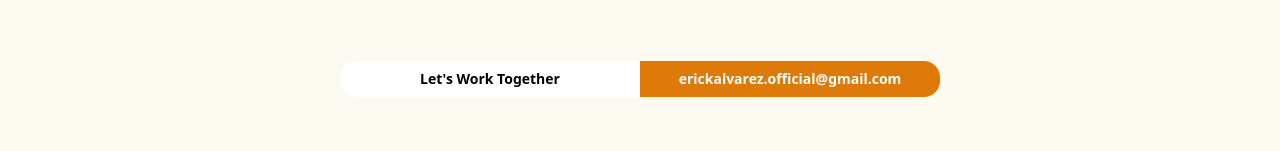
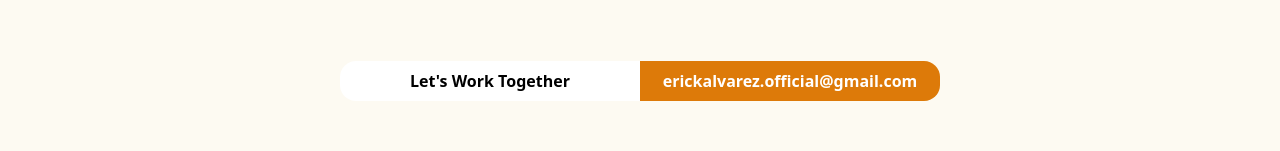
Before and after one commit to erick505alvarez/erick-alvarez, a Gatsby site: page / in a window 1280 px wide. Shown: the part 1685-1836 px from the top of the page. Built offline with nearby package versions, Linux system fonts and the light colour scheme; Gatsby itself is replaced by a stand-in of ours.

Commit message:
Fix footer font size. Add min-h-screen to Layout div

```diff
--- a/src/components/Footer.tsx
+++ b/src/components/Footer.tsx
@@ -3,7 +3,7 @@ import React from "react";
 function Footer() {
   return (
     <section className="w-full flex justify-center mt-10 mb-14">
-      <div className="PILL flex rounded-2xl overflow-hidden text-sm w-[300px] md:w-[600px] h-min">
+      <div className="PILL flex rounded-2xl overflow-hidden text w-[300px] md:w-[600px] h-min">
         <div className="hidden bg-white font-bold py-2 md:flex justify-center items-center w-[50%]">
           Let's Work Together
         </div>
--- a/src/components/Layout.tsx
+++ b/src/components/Layout.tsx
@@ -8,7 +8,7 @@ interface LayoutProps {
 const Layout = ({ children }: LayoutProps) => {
   return (
     // <div className={"LAYOUT h-screen flex-grow overflow-hidden bg-off-white"}>
-    <div className={"LAYOUT bg-off-white"}>
+    <div className={"LAYOUT min-h-screen bg-off-white"}>
       {/* navbar */}
       <nav className="flex justify-end py-2 px-6 h-[60px]">
         <button className="bg-primary text-white py-2 px-6 rounded-lg font-montserrat font-bold">
```
